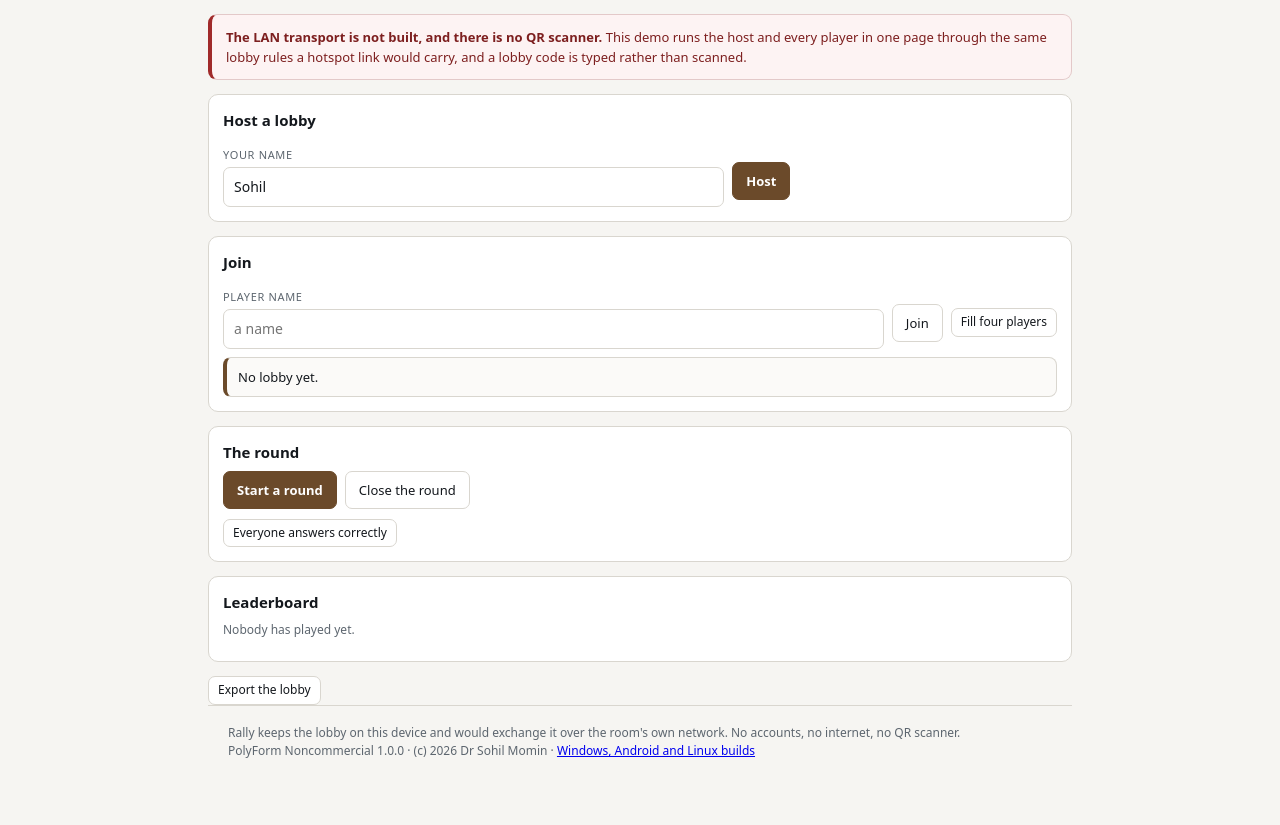
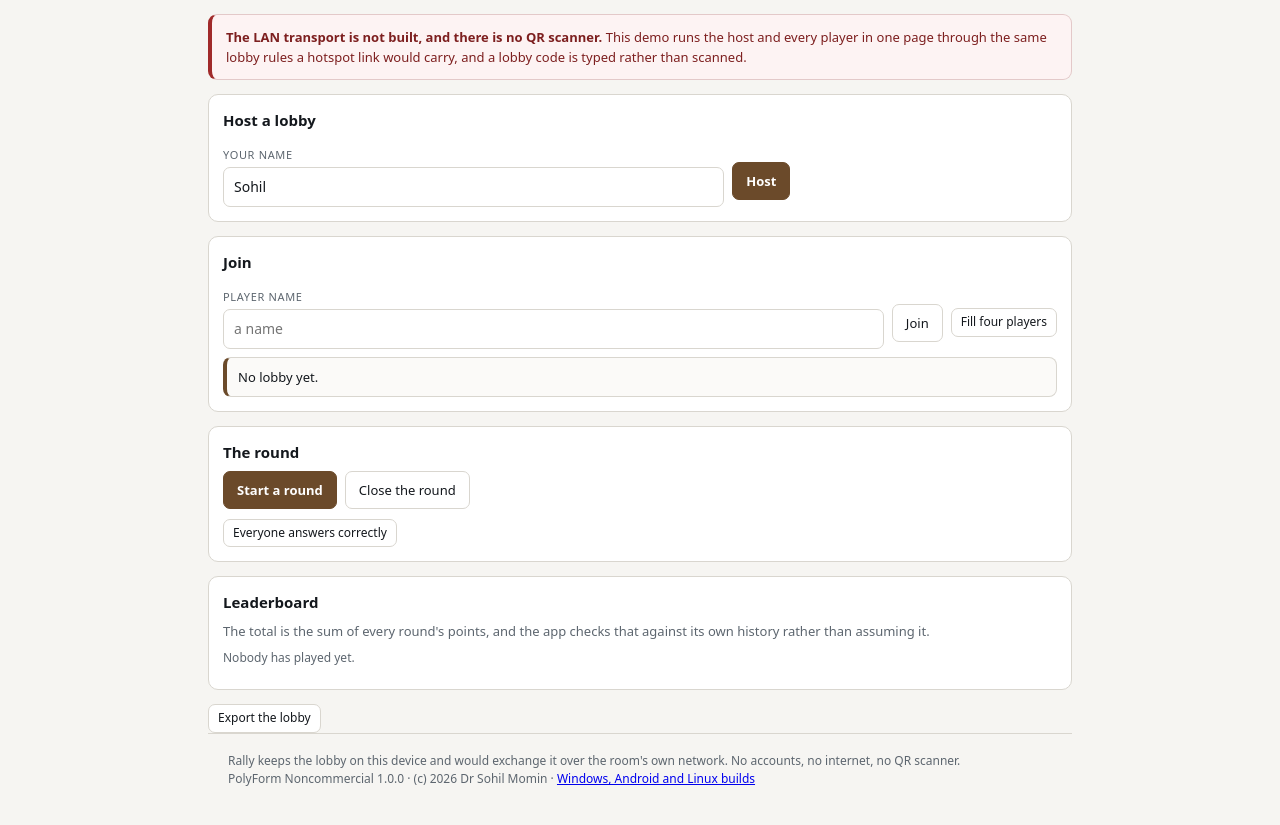
Before and after one commit to drsamonline/app-rally, a website: page docs/play/index.html in a window 1280 px wide. Shown: the part 61-886 px from the top of the page. Drawn offline with Linux system fonts and the light colour scheme.

Commit message:
docs: say on the page that the leaderboard checks its own arithmetic
Also the push that triggers the build: a workflow added in the branch-creating push does not fire for
that push.

```diff
--- a/docs/play/index.html
+++ b/docs/play/index.html
@@ -90,6 +90,7 @@
 
   <div class="card">
     <h2>Leaderboard</h2>
+    <p class="claim">The total is the sum of every round's points, and the app checks that against its own history rather than assuming it.</p>
     <div class="hint" id="boardSays"></div>
     <ul class="list" id="boardList"></ul>
   </div>
```
